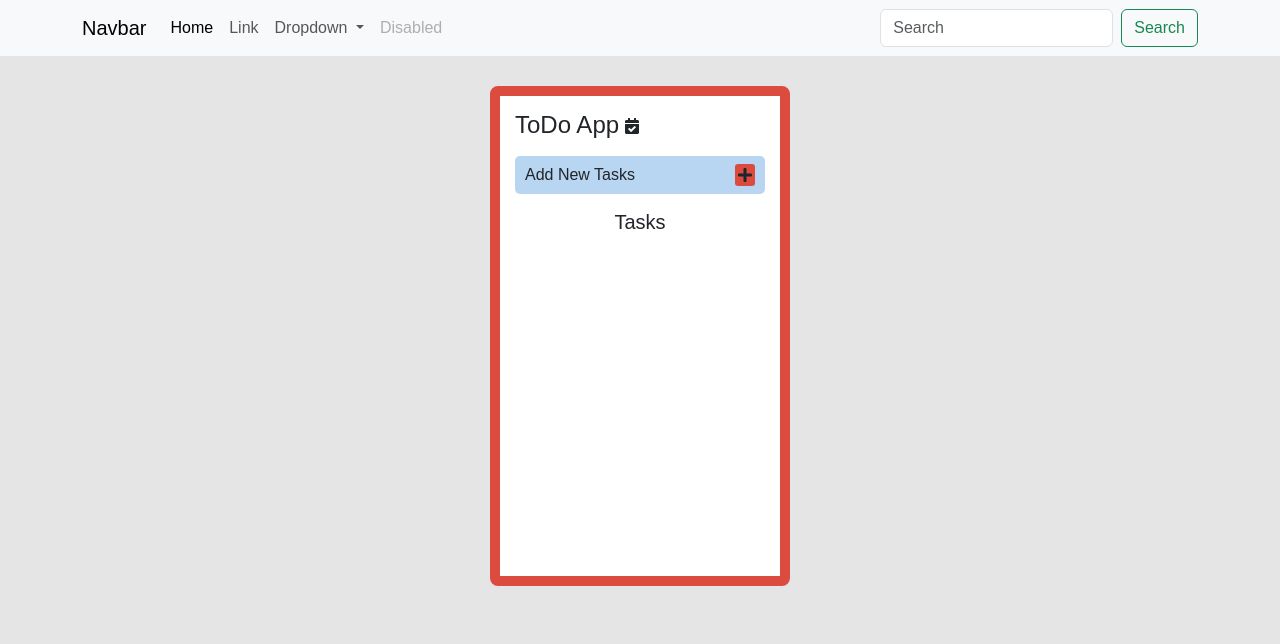
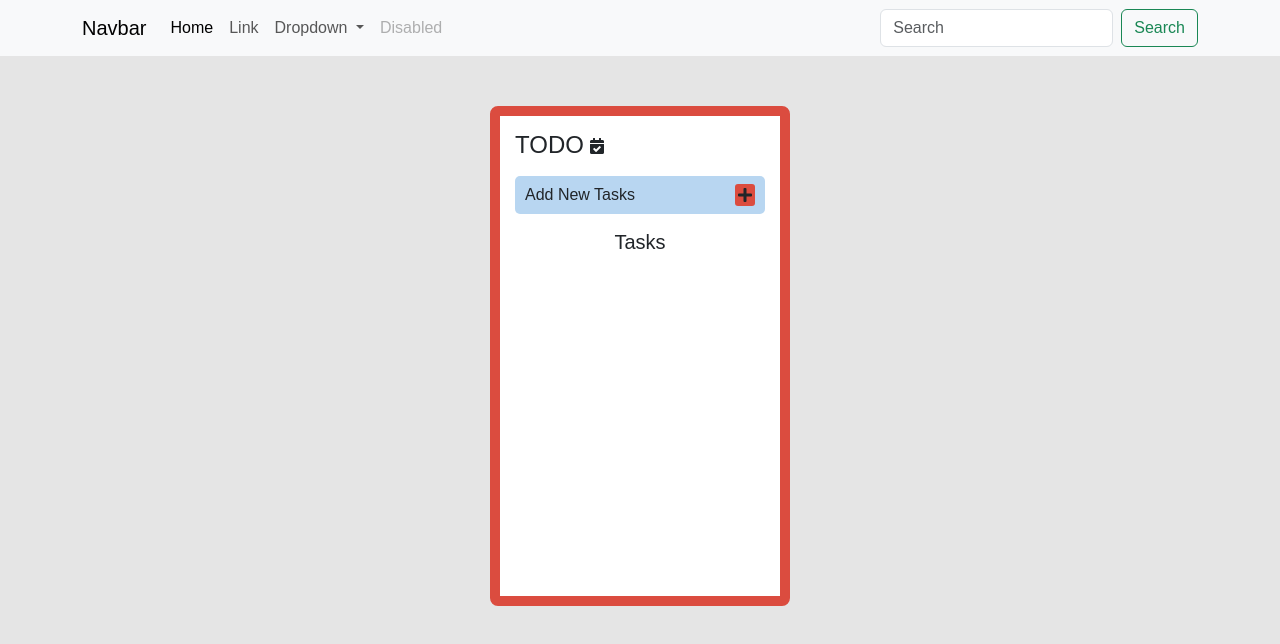
Before and after one commit to Tarek-Kidwai/TO-DO-APP, a plain HTML site: page index.html in a window 1280 px wide. Drawn offline with nearby package versions, Linux system fonts and the light colour scheme.

Commit message:
New Changes Added

```diff
--- a/index.html
+++ b/index.html
@@ -55,8 +55,8 @@
   <div class="parent">
     <div class="app">
       <div class="header">
-        <h4 class="mb-3">ToDo App</h4>
-        <i class="fas fa-calendar-check"></i>
+        <h4 class="mb-3" >TODO</h4>
+        <i class=" lg fas fa-calendar-check"></i>
       </div>
       <div id="addNew" data-bs-toggle="modal" data-bs-target="#form">
         <span>Add New Tasks</span>
--- a/style.css
+++ b/style.css
@@ -2,12 +2,18 @@ body {
  font-family: sans-serif;
  background-color: #e5e5e5;
 }
+
+.navbar-custom {
+  background-color: #db4c3f;
+}
+
 
 .parent{
  display: flex;
  align-items: center;
  justify-content: center;
  min-height: 70vh;
+ margin-top: 20px;
 }
 
 
```
Also changed, not shown: images/28174051188_215180e097a3dd513d6d_512.png (added).
